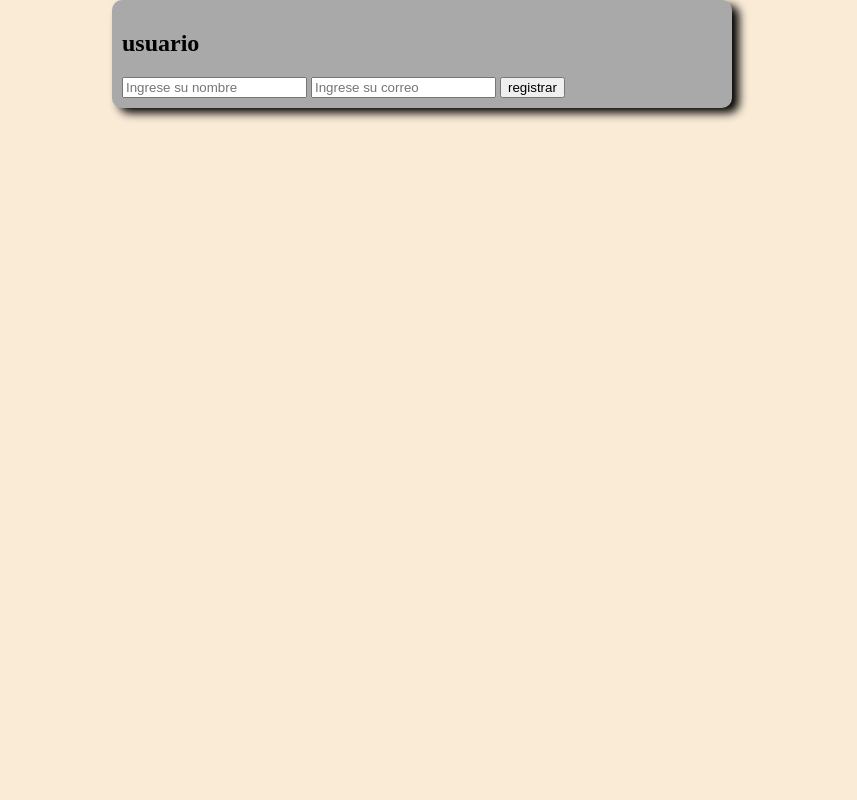
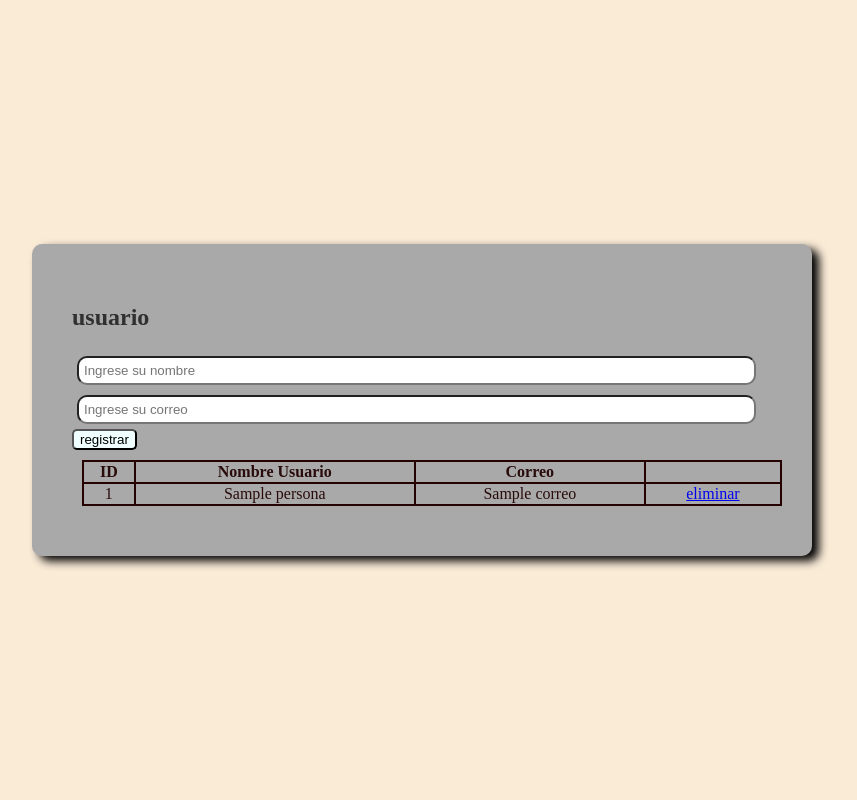
Before and after one commit to OscarCoxon7771/CRUD, a Flask app: template templates/crud.html in a window 1280 px wide. Shown: the whole page, without its empty margins (218-1075 px from the left). Run offline with Flask 3, Linux system fonts and the light colour scheme; the template is opened without the code that fills it: most values are stand-ins (such as "Sample title", 1, 10 or a date in 2020).

Commit message:
14/05/2025

```diff
--- a/main.py
+++ b/main.py
@@ -10,8 +10,17 @@ def crud():
     if request.method=="POST":
         nombre=request.form["nombre"]
         correo=request.form["correo"]
+        usuarios.append({"id": id_contador, "nombre": nombre, "correo": correo})
+        id_contador+=1
+        #print(usuarios)
+    eliminar_id=request.args.get("eliminar")
+    if eliminar_id:
+        for diccionario in usuarios:
+            if str(diccionario["id"])==eliminar_id:
+                usuarios.remove(diccionario)
+                break
 
-    return render_template("crud.html")
+    return render_template("crud.html", usuarios=usuarios)
 
 
 
--- a/static/style.css
+++ b/static/style.css
@@ -5,6 +5,7 @@ body{
     justify-content: center;
     align-items: center;
     margin: 0;
+    min-height: 100vh;
 
 }
 
@@ -12,9 +13,37 @@ body{
 
         background-color:darkgrey;
         border-radius: 10px;
-        max-width: 600px;
+        max-width: 700px;
         box-shadow: 7px 5px 10px black;
-        padding: 10px;
+        padding: 40px;
         width: 90%;
 
 }
+
+form input{
+    width: 95%;
+    margin: 5px;
+    padding: 5px;
+    border-radius: 10px;
+}
+
+button{
+    background-color:azure;
+    border-radius: 5px;
+    color:black;
+    cursor: pointer;
+}
+
+table{
+    width: 100%;
+    border-collapse: collapse;
+    margin: 10px;
+
+}
+
+table, th, td{
+    border: 2px solid rgb(37, 2, 2);
+    text-align: center;
+    color:rgb(41, 11, 11)
+
+}
--- a/templates/crud.html
+++ b/templates/crud.html
@@ -10,17 +10,27 @@
 
     <div class="contenedor">
 
-        <h2>
+        <h2 style="color:rgb(48, 48, 48)">
             usuario
         </h2>
         <form method="POST">
-            <input type="text" placeholder="Ingrese su nombre" name="nombre"></input>
-            <input type="email" placeholder="Ingrese su correo" name="correo"></input>
+            <input type="text" placeholder="Ingrese su nombre" name="nombre">
+            <input type="email" placeholder="Ingrese su correo" name="correo">
             <button>registrar</button>
         </form>
         <table>
+            <tr><th>ID</th><th>Nombre Usuario</th><th>Correo</th></tr>
+            {% for persona in usuarios %}
+            <tr>
+                <td>{{  persona.id }}</td>
+                <td>{{ persona.nombre }}</td>
+                <td>{{ persona.correo }}</td>
+                <td><a href="/?eliminar={{ persona.id }}">eliminar</a></td>
+
+            </tr>
 
 
+                {% endfor %}
 
         </table>
 
```
